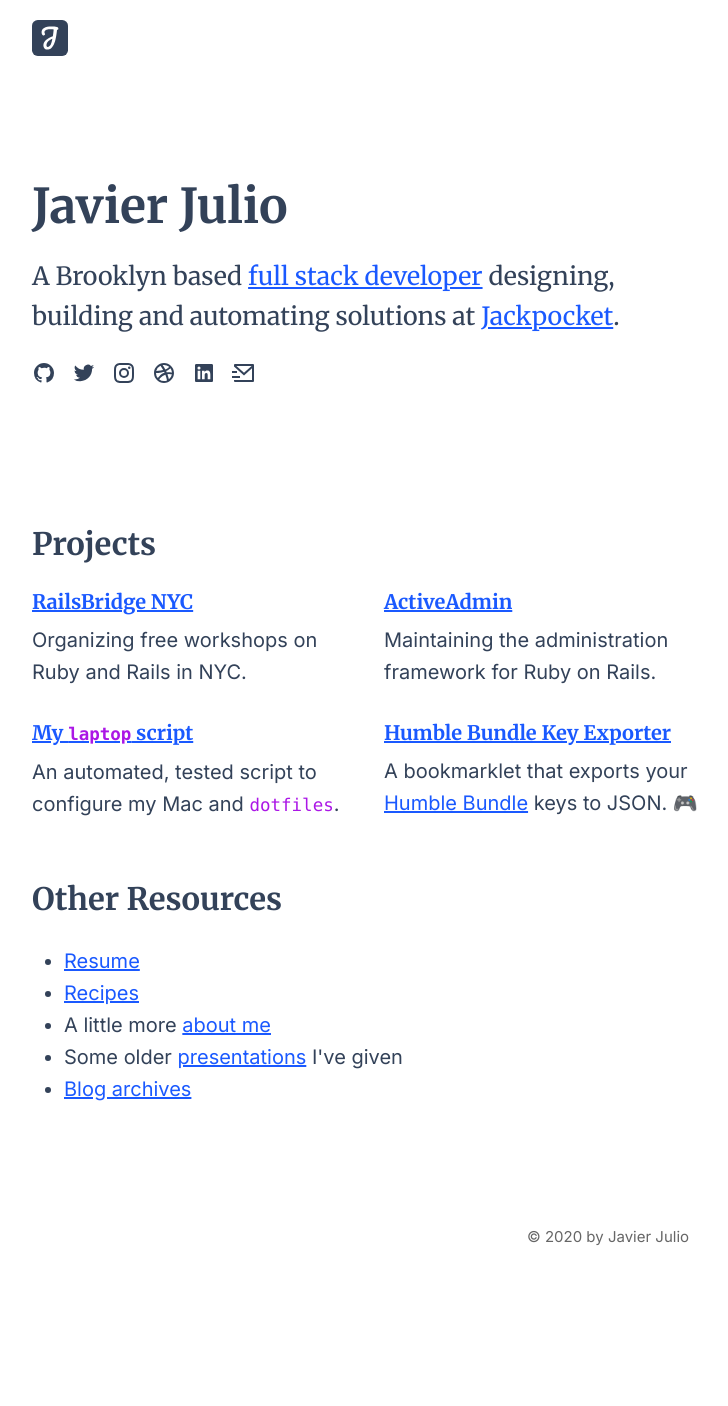
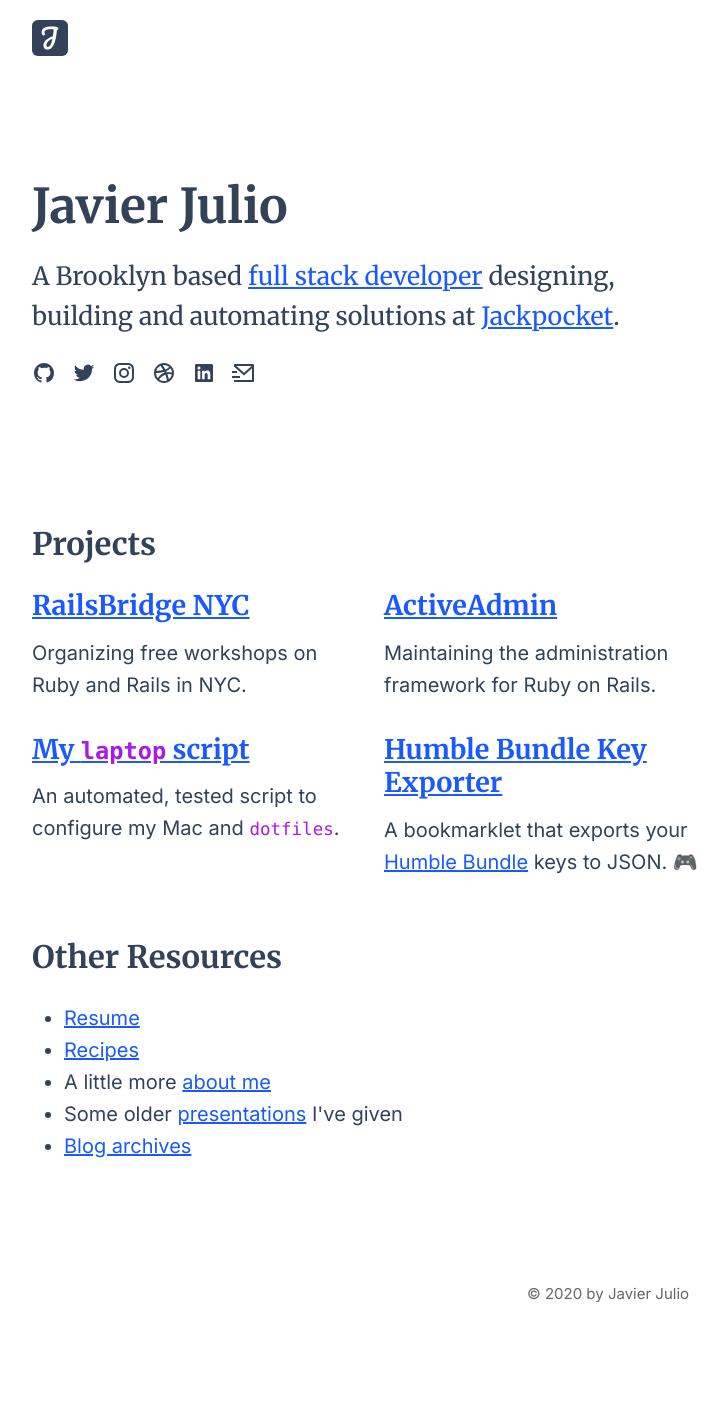
Before and after one commit to javierjulio/javierjulio.github.io, a Jekyll site: the page built from index.html, in a window 1280 px wide. Shown: the whole page, without its empty margins (32-760 px from the left). Built offline with Jekyll 4.4.1, drawn with Linux system fonts in a browser that asks for light colours; before the commit the page ends 1349 px from its top, so only the background shows below that.

Commit message:
Resolve more Lighthouse warnings

```diff
--- a/index.html
+++ b/index.html
@@ -38,7 +38,7 @@ layout: default
 <div class="featured-links margin-bottom-3x">
 {% for project in site.data.featured_projects %}
   <div>
-    <h4 class="margin-bottom-half font-size-base"><a href="{{ project.url }}">{{ project.name }}</a></h4>
+    <h3 class="heading-4 margin-bottom-half font-size-base"><a href="{{ project.url }}">{{ project.name }}</a></h3>
     <p class="margin-bottom-0">{{ project.description }}</p>
   </div>
 {% endfor %}
@@ -58,9 +58,9 @@ layout: default
 <div style="display: grid;grid-template-columns: 1fr 1fr;grid-gap: 32px;">
 {% for recipe in site.recipes %}
   <div>
-    <h4 class="margin-bottom-half font-size-base">
+    <h3 class="heading-4 margin-bottom-half font-size-base">
       <a href="{{ recipe.url | prepend: site.baseurl }}">{{ recipe.title }}</a>
-    </h4>
+    </h3>
   </div>
 {% endfor %}
 </div> -->
```
